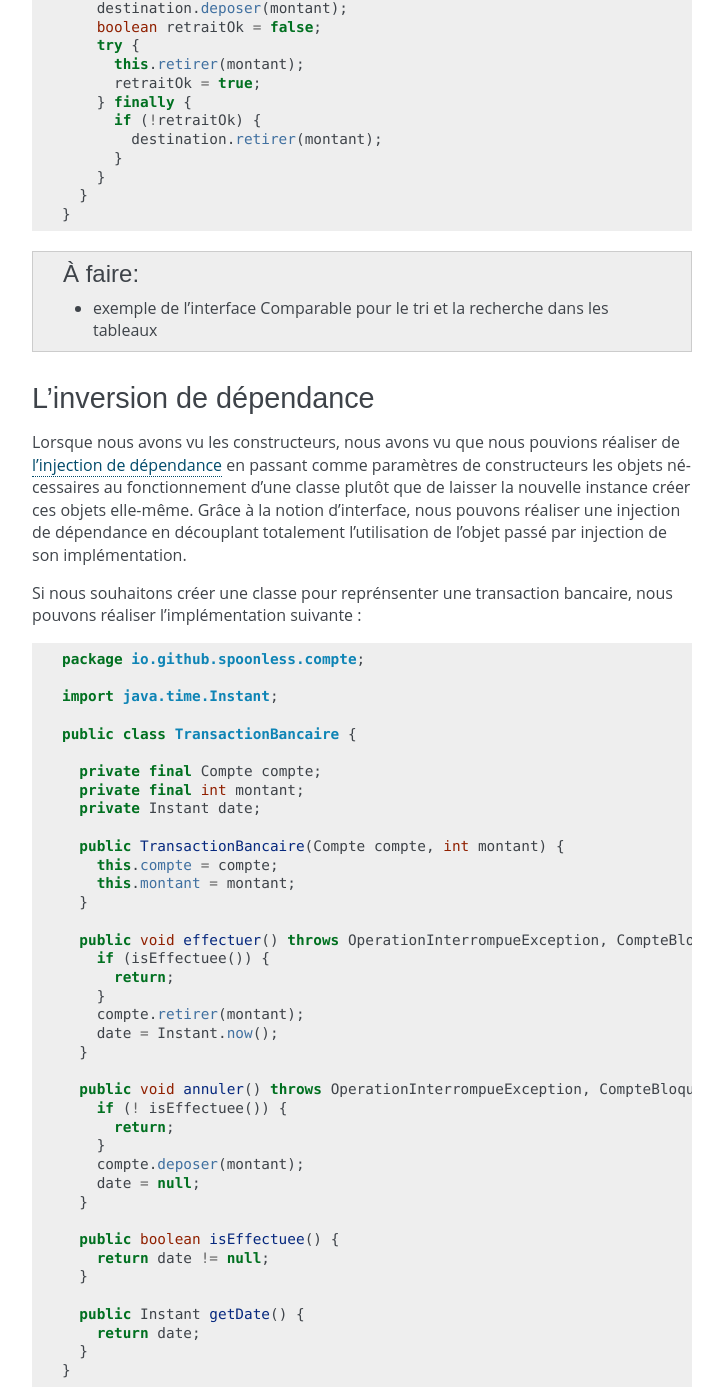
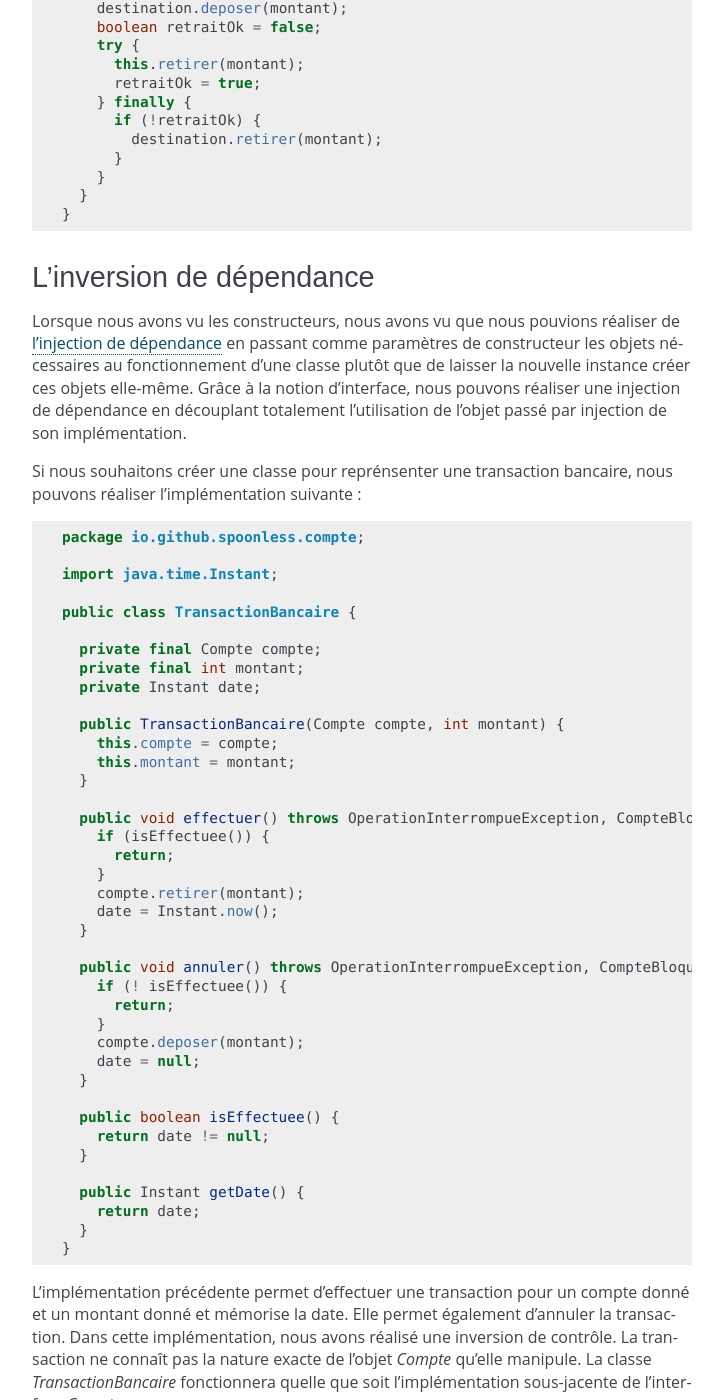
Before and after one commit to lanaflonPerso/cours-java-web, a Sphinx documentation site: the page built from source/interface.rst, in a window 1280 px wide and 1400 px high, scrolled down 10503 px. Shown: the whole window, without its empty margins (398-1121 px from the left). Built offline with Sphinx 7.4.7, drawn with Linux system fonts in a browser that asks for light colours; formulas are drawn with MathJax 3; some of the changed text lies outside the part shown.

Commit message:
fin du chapitre sur les interfaces

```diff
--- a/source/interface.rst
+++ b/source/interface.rst
@@ -604,16 +604,12 @@
   }
 
 
-.. todo ::
-
-  * exemple de l'interface Comparable pour le tri et la recherche dans les tableaux
-
 L'inversion de dépendance
 *************************
 
 Lorsque nous avons vu les constructeurs, nous avons vu que nous pouvions réaliser
 de :ref:`l'injection de dépendance <injection_des_dependances>` en passant comme
-paramètres de constructeurs les objets nécessaires au fonctionnement d'une classe
+paramètres de constructeur les objets nécessaires au fonctionnement d'une classe
 plutôt que de laisser la nouvelle instance créer ces objets elle-même. Grâce à la notion
 d'interface, nous pouvons réaliser une injection de dépendance en découplant
 totalement l'utilisation de l'objet passé par injection de son implémentation.
@@ -673,16 +669,14 @@
 L'inversion de dépendance est un principe de programmation objet qui stipule que
 si une classe A est dépendante d'une classe B, alors il peut être souhaitable que
 que non seulement la classe A reçoive une instance de B par injection mais également
-que B ne soit connu qu'à travers une interface.
+que B ne soit connue qu'à travers une interface.
 
 L'inversion de dépendance est très souvent utilisée pour isoler les couches logicielles
 d'une architecture. Au sein d'une application, nous pouvons disposer par exemple d'un ensemble
 de classes pour gérer des opérations utilisateur et d'un ensemble de classes pour
 assurer la persistance des informations.
 
-.. todo::
-
-  schéma de classes en exemple
+.. image:: images/interface/inversion_de_dependance.png
 
 L'architecture logicielle peut utiliser l'inversion de dépendance pour assurer que
 les opérations utilisateur qui ont besoin de réaliser des opérations persistantes
```
Also changed, not shown: source/images/interface/inversion_de_dependance.png (added).
